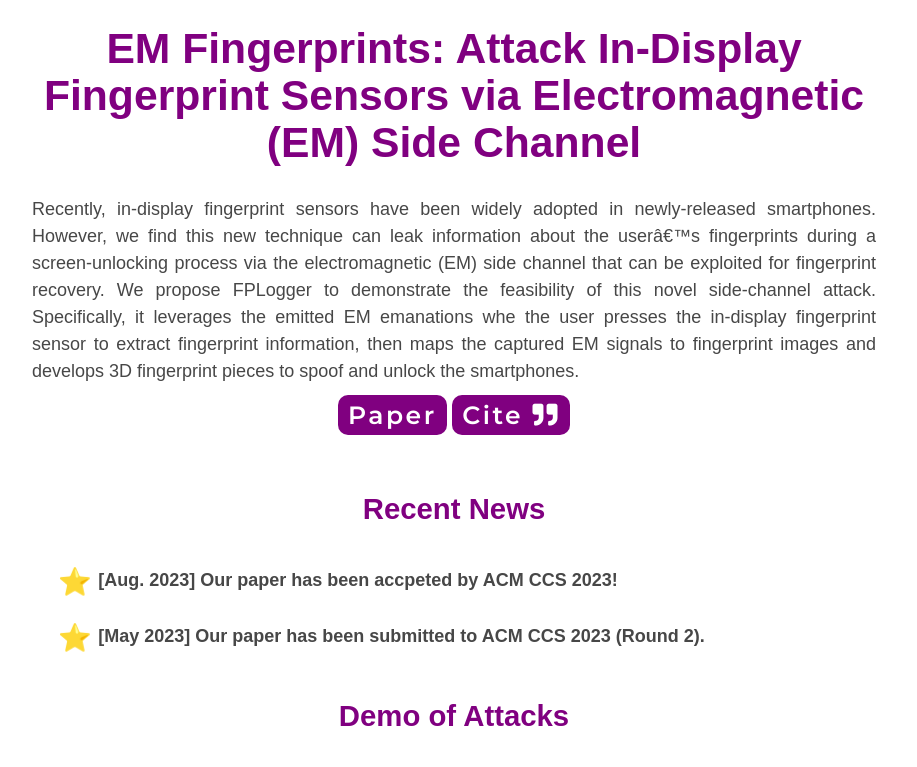
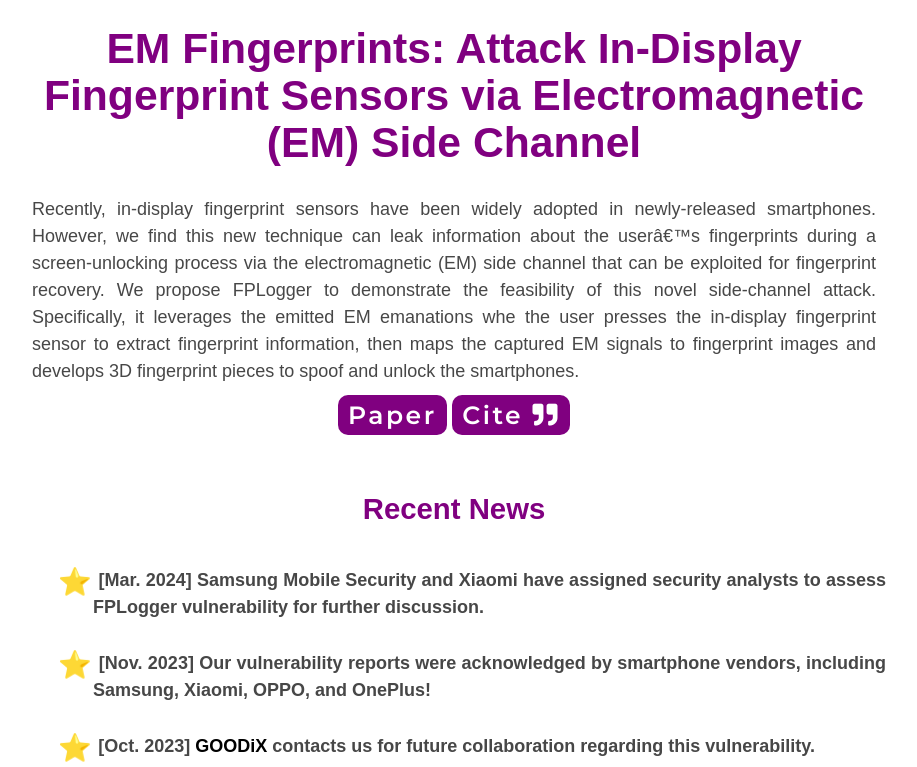
Before and after one commit to em-fingerprints/em-fingerprints.github.io, a plain HTML site: page index.html in a window 1280 px wide. Shown: the top 767 px of the page, without its empty margins (186-1103 px from the left). Drawn offline with nearby package versions, Linux system fonts and the light colour scheme; some packages are replaced by stand-ins of ours.

Commit message:
update website

```diff
--- a/index.html
+++ b/index.html
@@ -37,7 +37,7 @@
 						Recently, in-display fingerprint sensors have been widely adopted in newly-released smartphones. However, we find this new technique can leak information about the user’s fingerprints during a
 						screen-unlocking process via the electromagnetic (EM) side channel that can be exploited for fingerprint recovery. We propose FPLogger to demonstrate the feasibility of this novel side-channel attack. Specifically, it leverages the emitted EM emanations whe the user presses the in-display fingerprint sensor to extract fingerprint information, then maps the captured EM signals to fingerprint images and develops 3D fingerprint pieces to spoof and unlock the smartphones.
 					</p>
-					<p style="font-size:20px; text-align: center"><a href="https://dl.acm.org/doi/10.1145/3576915.3623153" class="myButton">Paper</a>
+					<p style="font-size:20px; text-align: center"><a href="./assets/FPLogger_CCS23.pdf" class="myButton" target="_blank">Paper</a>
 					<a href="#bibtex" data-toggle="collapse" role="button" class="myButton">Cite <i class="fa fa-quote-right" aria-hidden="true"></i></a></p>
 					<!--div id="paper" style="margin-top: 1.5em;" class="collapse" align="left">
 					<pre style="white-space: pre">
@@ -59,6 +59,9 @@
 						<li class="question">
 					<p class="answer">
 						<ul>
+								<li class="answer">&nbsp; <strong>[Mar. 2024] Samsung Mobile Security and Xiaomi have assigned security analysts to assess FPLogger vulnerability for further discussion.</strong></li>
+								<li class="answer">&nbsp; <strong>[Nov. 2023] Our vulnerability reports were acknowledged by smartphone vendors, including Samsung, Xiaomi, OPPO, and OnePlus!</strong></li>
+								<li class="answer">&nbsp; <strong>[Oct. 2023] <a href="https://www.goodix.com" style="color:black" target="_blank">GOODiX</a> contacts us for future collaboration regarding this vulnerability.</strong></li>
 								<li class="answer">&nbsp; <strong>[Aug. 2023] Our paper has been accpeted by ACM CCS 2023!</strong></li>
 								<li class="answer">&nbsp; <strong>[May 2023] Our paper has been submitted to ACM CCS 2023 (Round 2).</strong></li>
 						</ul>
```
Also changed, not shown: 1 other file.
